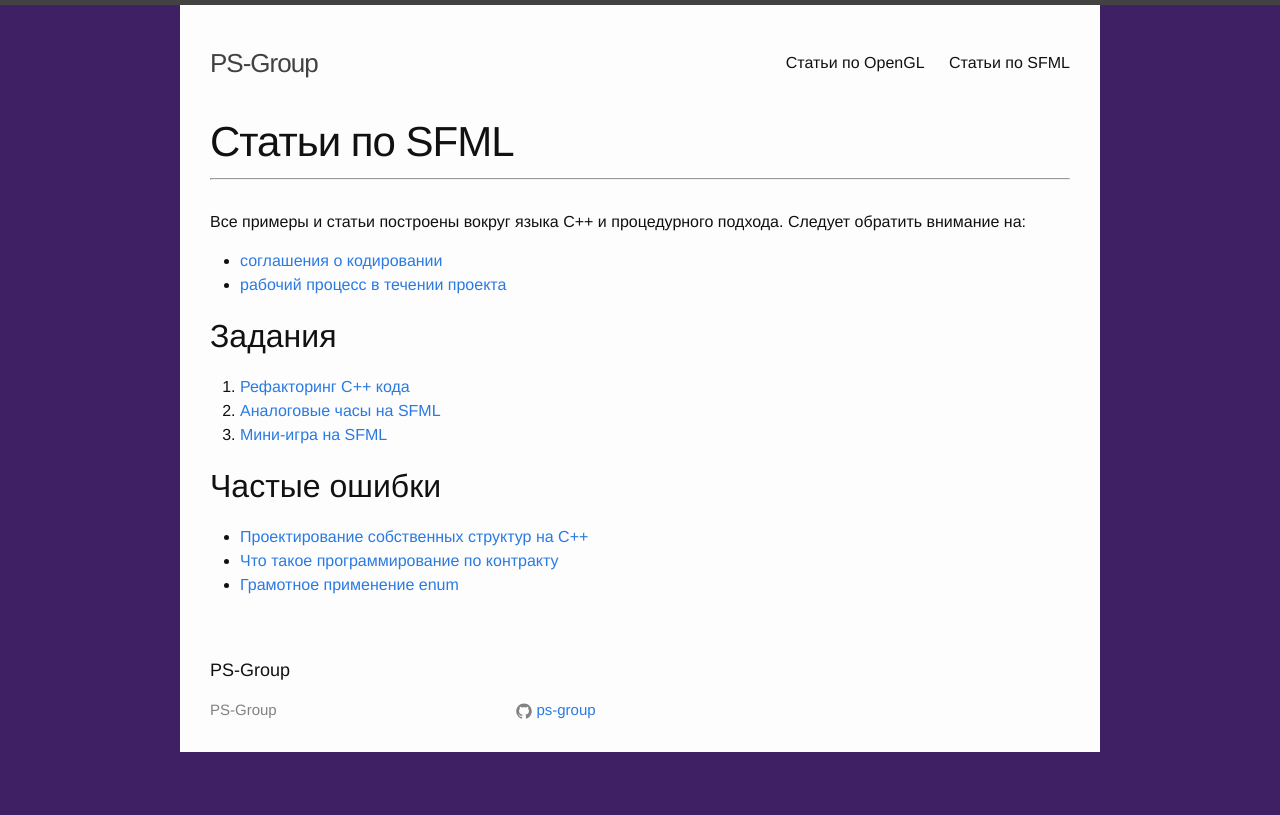
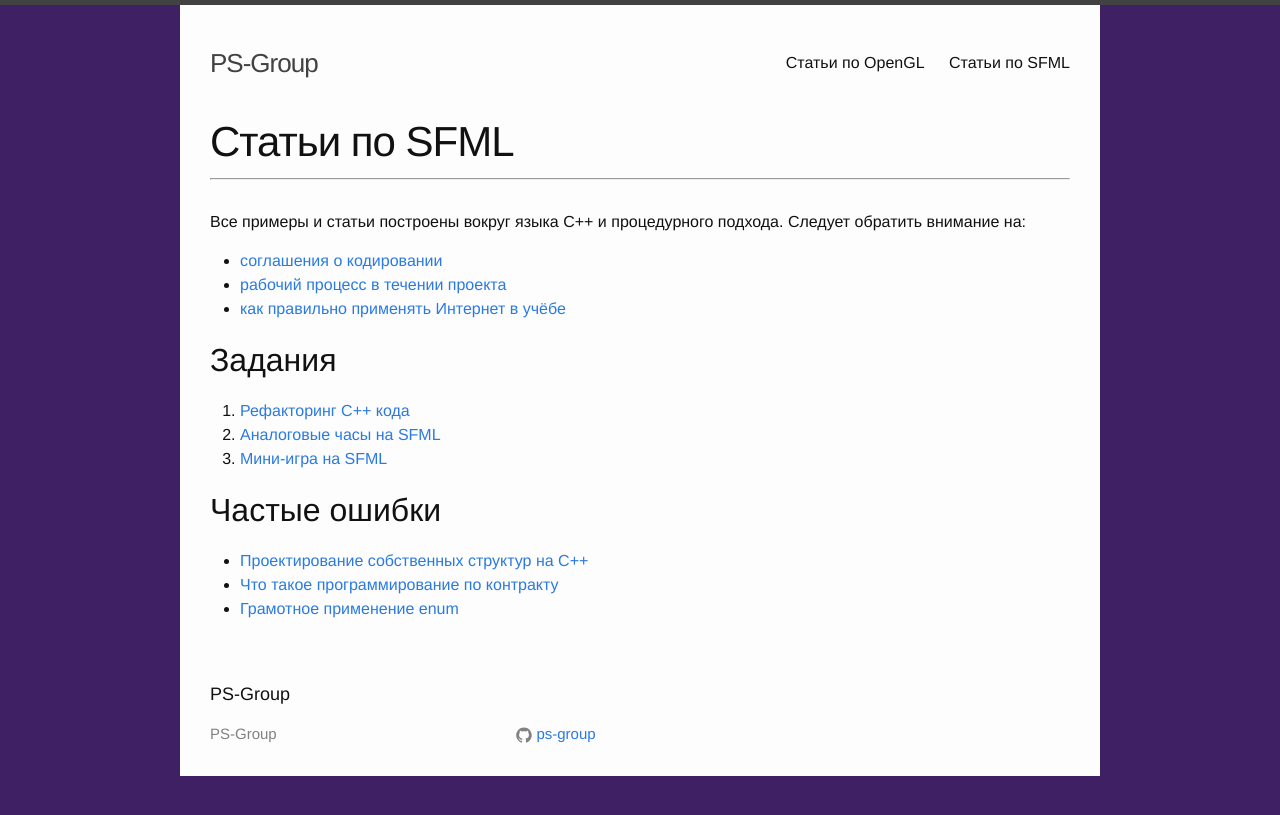
Before and after one commit to ps-group/ps-group.github.io, a Jekyll site: the page built from sfml.md, in a window 1280 px wide. Shown: the top 815 px of the page. Built offline with Jekyll 4.4.1, drawn with Linux system fonts in a browser that asks for light colours.

Commit message:
Update sfml.md

```diff
--- a/sfml.md
+++ b/sfml.md
@@ -8,6 +8,7 @@ permalink: /sfml/
 
 - [соглашения о кодировании](/sfml/coding_conventions.html)
 - [рабочий процесс в течении проекта](/sfml/workflow-knowledge.html)
+- [как правильно применять Интернет в учёбе](/sfml/how-to-use-web.html)
 
 ## Задания
 
```
